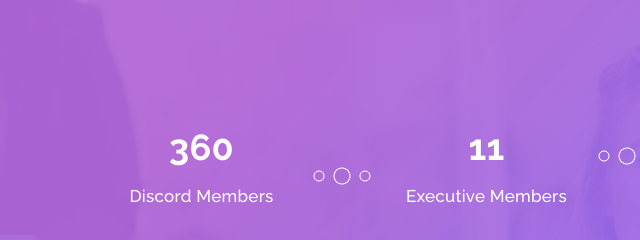
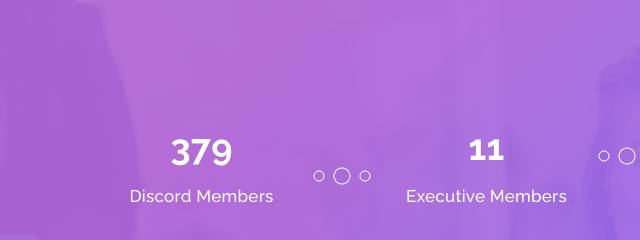
Before and after one commit to KeshavMajithia/UatU, a plain HTML site: page index.html in a window 1280 px wide. Shown: the part 2920-3160 px from the top of the page, 11-651 px from the left. Drawn offline with Linux system fonts and the light colour scheme.

Commit message:
Update index.html

```diff
--- a/index.html
+++ b/index.html
@@ -268,7 +268,7 @@
                 <div class="row">
                     <div class="col-lg-3 col-md-6 col-sm-12">
                         <div class="count-item decoration-bottom">
-                            <strong>360</strong>
+                            <strong>379</strong>
                             <span>Discord Members</span>
                         </div>
                     </div>
```
